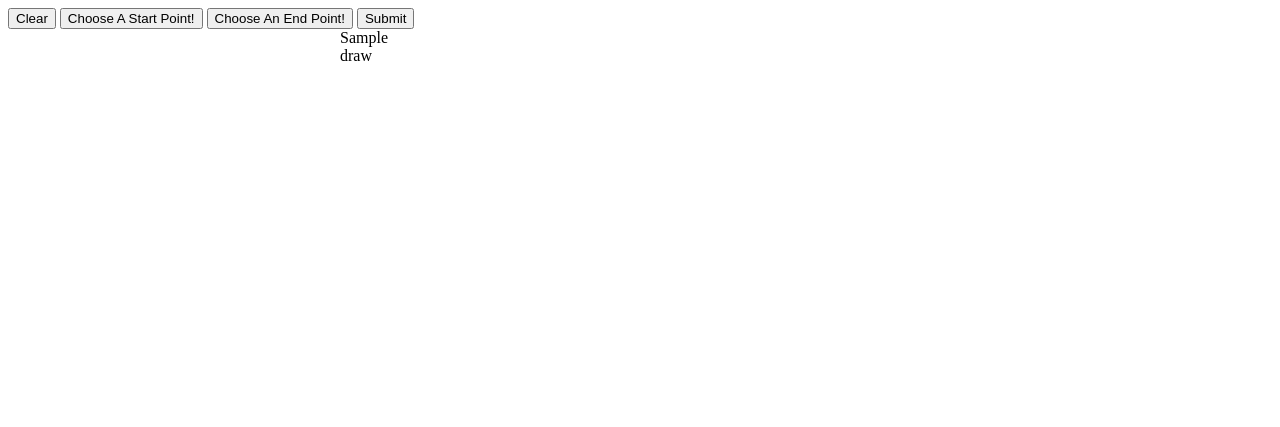
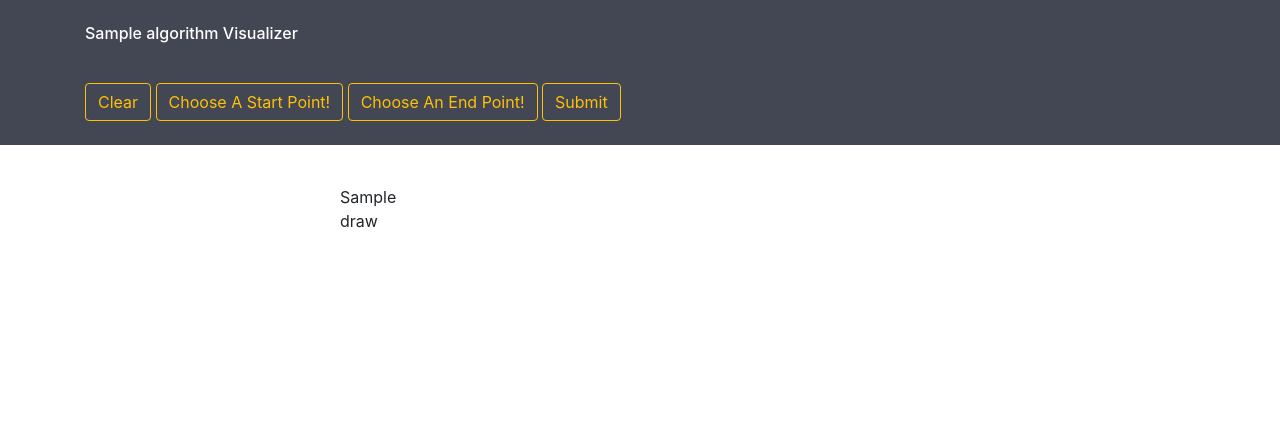
Before and after one commit to DimPap99/AlgorithmVisualizer, a Flask app: template templates/mainPage.html in a window 1280 px wide. Shown: the top 427 px of the page. Before the commit the page ends 61 px from the top, so only its background shows below. Run offline with Flask 2, Linux system fonts and the light colour scheme; the template is opened without the code that fills it: most values are stand-ins (such as "Sample title", 1, 10 or a date in 2020); some libraries are stand-ins or nearby versions.

Commit message:
Added proper css,base.html and inherited from it.

```diff
--- /dev/null
+++ b/templates/base.html
@@ -0,0 +1,39 @@
+<!DOCTYPE html>
+<html lang="en">
+
+<head>
+
+    <link rel="stylesheet" href="https://maxcdn.bootstrapcdn.com/bootstrap/4.0.0/css/bootstrap.min.css" integrity="sha384-Gn5384xqQ1aoWXA+058RXPxPg6fy4IWvTNh0E263XmFcJlSAwiGgFAW/dAiS6JXm" crossorigin="anonymous">
+
+    <meta charset="UTF-8">
+    <title>Title</title>
+</head>
+<body>
+
+
+    <div style="background-color: rgba(8,13,30,0.76);">
+    <div class="container">
+
+      <!-- Grid row-->
+      <div class="row py-4 d-flex align-items-center">
+
+        <!-- Grid column -->
+        <div class="col-md-6 col-lg-5 text-center text-md-left mb-4 mb-md-0">
+          <h6 class="mb-0" style="color: white" >{{ algorithm }} Visualizer </h6>
+
+        </div>
+          {% block header %}
+            {% endblock header %}
+
+
+      </div>
+      <!-- Grid row-->
+
+    </div>
+  </div>
+    {% block content %}
+    {% endblock %}
+
+
+</body>
+</html>
--- a/templates/mainPage.html
+++ b/templates/mainPage.html
@@ -7,6 +7,7 @@
 
 <head>
     <meta charset="UTF-8">
+
     <title>Title</title>
     <script src="static/Javascript/pathfinding.js"></script>
     <link rel= "stylesheet" type= "text/css" href="{{ url_for('static', filename='styles/visualizer.css') }}">
@@ -14,14 +15,20 @@
 
 
 
-
+{% extends "base.html" %}
     <body>
+    {% block header %}
+    <div class="container " style="margin-top: 40px;">
     <form action="/runAlgo" method="POST">
-    <button type="button" onclick="clearGraph()">Clear</button>
-    <button type="button" onclick="pickStartPoint()">Choose A Start Point!</button>
-    <button type="button" onclick="pickEndPoint()">Choose An End Point!</button>
-    <input type="submit" value="Submit" id='submit'>
+    <button type="button" class="btn btn-outline-warning" onclick="clearGraph()">Clear</button>
+    <button type="button" class="btn btn-outline-warning" onclick="pickStartPoint()">Choose A Start Point!</button>
+    <button type="button" class="btn btn-outline-warning" onclick="pickEndPoint()">Choose An End Point!</button>
+    <input type="submit"  class="btn btn-outline-warning" value="Submit" id='submit'>
     </form>
+    </div>
+    {% endblock header %}
+    {% block content %}
+    <div class="container" style="margin-top: 40px;">
         <div style="width:600px; margin:0 auto;">
 
                 <div class="content">
@@ -33,6 +40,9 @@
                 </div>
 
         </div>
+    </div>
+    {% endblock %}
+
     </br>
 <div id="output"></div>
 </br>
```
